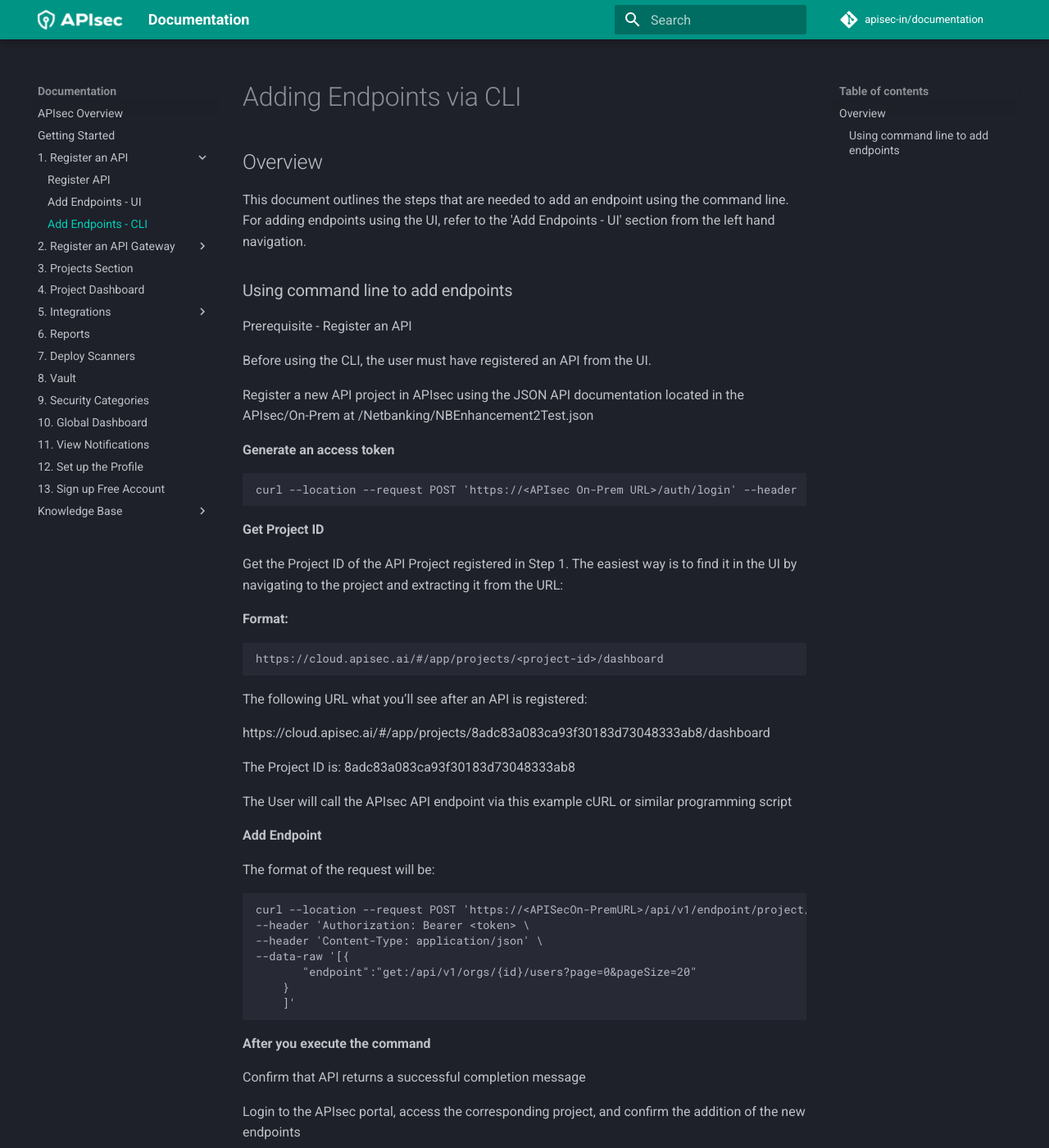
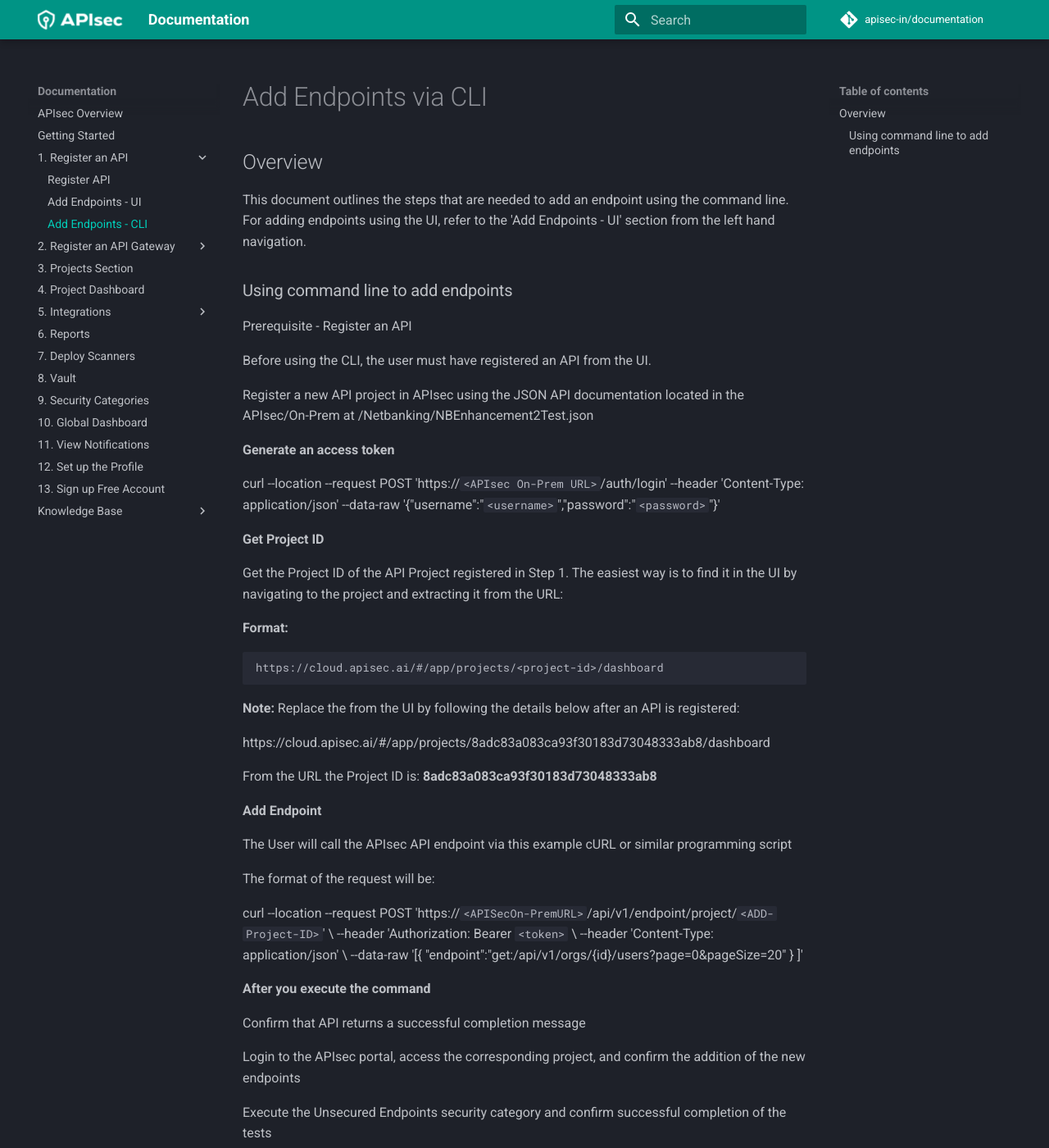
Before and after one commit to apisec-inc/documentation, an MkDocs documentation site: the page built from docs/adding-endpoints-via-cli.md, in a window 1280 px wide and 1400 px high. Shown: the whole window at 82% size. Built offline with MkDocs 1.6.1 and Material for MkDocs 9.7.7, drawn with Linux system fonts in a browser that asks for light colours; comment, search, counter and statistics services are not loaded.

Commit message:
Update adding-endpoints-via-cli.md
formatted

````diff
--- a/docs/adding-endpoints-via-cli.md
+++ b/docs/adding-endpoints-via-cli.md
@@ -1,4 +1,4 @@
-# Adding Endpoints via CLI
+# Add Endpoints via CLI
 
 ## Overview
 This document outlines the steps that are needed to add an endpoint using the command line. For adding endpoints using the UI, refer to the 'Add Endpoints - UI' section from the left hand navigation.
@@ -14,41 +14,41 @@
 
 **Generate an access token**
 
-```
-curl --location --request POST 'https://<APIsec On-Prem URL>/auth/login' --header 'Content-Type: application/json' --data-raw '{"username":"<username>","password":"<password>"}'
-```
+
+curl --location --request POST 'https://`<APIsec On-Prem URL>`/auth/login' --header 'Content-Type: application/json' --data-raw '{"username":"`<username>`","password":"`<password>`"}'
+
 
 **Get Project ID**
 
 Get the Project ID of the API Project registered in Step 1. The easiest way is to find it in the UI by navigating to the project and extracting it from the URL:
 
 **Format:**
+
 ```
 https://cloud.apisec.ai/#/app/projects/<project-id>/dashboard
 ```
-
-The following URL what you’ll see after an API is registered:
+**Note:**  Replace the <project-id> from the UI by following the details below after an API is registered:
 
 
 https://cloud.apisec.ai/#/app/projects/8adc83a083ca93f30183d73048333ab8/dashboard
 
-The Project ID is: 8adc83a083ca93f30183d73048333ab8
+From the URL the Project ID is: **8adc83a083ca93f30183d73048333ab8**
+
+**Add Endpoint**
 
 The User will call the APIsec API endpoint via this example cURL or similar programming script
 
-**Add Endpoint**
-
 The format of the request will be:
 
-```
-curl --location --request POST 'https://<APISecOn-PremURL>/api/v1/endpoint/project/<ADD-Project-ID>' \
---header 'Authorization: Bearer <token> \
+
+curl --location --request POST 'https://`<APISecOn-PremURL>`/api/v1/endpoint/project/`<ADD-Project-ID>`' \
+--header 'Authorization: Bearer `<token>` \
 --header 'Content-Type: application/json' \
 --data-raw '[{
        "endpoint":"get:/api/v1/orgs/{id}/users?page=0&pageSize=20"
     }
     ]'
-```
+
 
 **After you execute the command**
 
````
